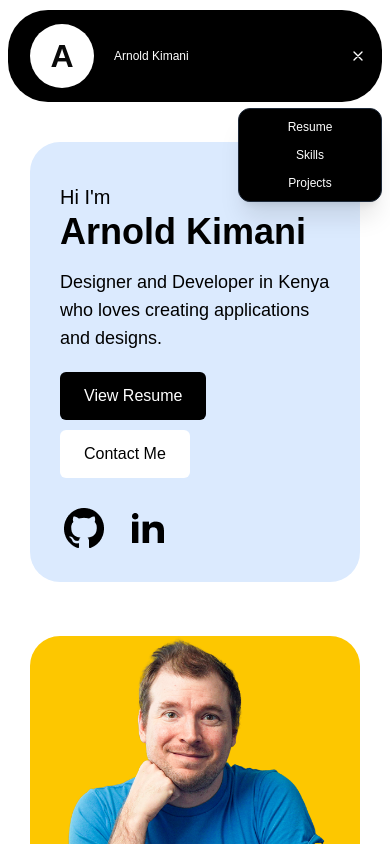
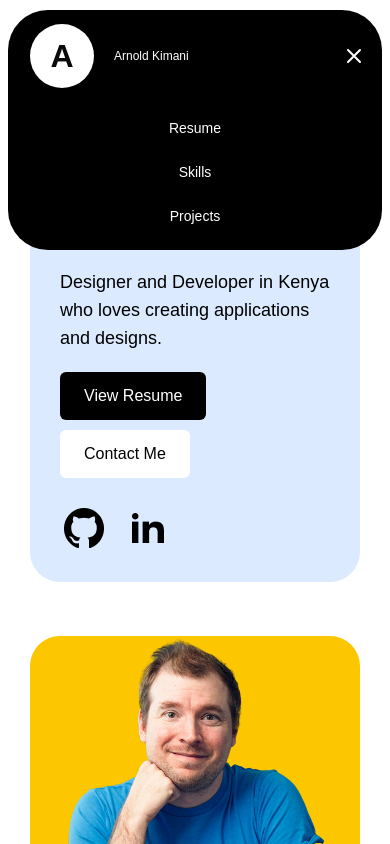
Before and after one commit to arnoldqym/kimani-portfolio, a Next.js app: page / in a window 390 px wide. Both pictures are taken after a click on the button "Open menu". Shown: the top 844 px of the page. Built offline with nearby package versions, Linux system fonts and the light colour scheme.

Commit message:
responsive nav fluid

```diff
--- a/app/layout.tsx
+++ b/app/layout.tsx
@@ -1,16 +1,5 @@
 import type { Metadata } from "next";
-import { Geist, Geist_Mono } from "next/font/google";
 import "./globals.css";
-
-const geistSans = Geist({
-  variable: "--font-geist-sans",
-  subsets: ["latin"],
-});
-
-const geistMono = Geist_Mono({
-  variable: "--font-geist-mono",
-  subsets: ["latin"],
-});
 
 export const metadata: Metadata = {
   title: "Create Next App",
@@ -24,7 +13,7 @@ export default function RootLayout({
 }>) {
   return (
     <html lang="en">
-      <body className={`${geistSans.variable} ${geistMono.variable} w-full antialiased`}>
+      <body className={`w-full antialiased`}>
         {children}
       </body>
     </html>
--- a/app/page.tsx
+++ b/app/page.tsx
@@ -1,4 +1,4 @@
-// "use client";
+"use client";
 import Navbar from "@/components/Navbar";
 import Image from "next/image";
 
--- a/components/Navbar.tsx
+++ b/components/Navbar.tsx
@@ -1,4 +1,4 @@
-"use client"
+// "use client";
 import { useState, useEffect } from 'react';
 
 export default function Navbar() {
@@ -8,7 +8,7 @@ export default function Navbar() {
     // Close menu when clicking outside
     useEffect(() => {
         const handleClickOutside = (e) => {
-            if (menuOpen && !e.target.closest('.mobile-menu-container')) {
+            if (menuOpen && !e.target.closest('.navbar-container')) {
                 setMenuOpen(false);
             }
         };
@@ -33,14 +33,16 @@ export default function Navbar() {
 
     return (
         <header className={`z-50 bg-transparent w-full mt-2.5 sm:mt-4.5 px-2 sm:px-4 flex fixed top-0 left-0 right-0 transition-all duration-300 ${
-            scrolled ? 'mt-0 py-0.5 bg-black bg-opacity-80 backdrop-blur-sm' : ''
+            scrolled ? 'mt-0 py-0.5 bg-black bg-opacity-80' : ''
         }`}>
-            {/* Navbar Container - Reduced size */}
-            <div className="relative w-full max-w-4xl mx-auto">
-                <div className="bg-black rounded-[40px] md:rounded-[75px] items-center w-full h-full py-1 px-3 sm:py-1.5 sm:px-4 flex transition-all overflow-hidden">
-                    {/* Full-width layout */}
-                    <div className="flex items-center justify-between w-full">
-                        {/* Logo Section - Optimized sizing */}
+            {/* Combined Navbar Container */}
+            <div className="navbar-container w-full max-w-4xl mx-auto">
+                <div className={`bg-black rounded-[40px] md:rounded-[75px] w-full transition-all overflow-hidden ${
+                    menuOpen ? 'pb-3' : 'py-1 px-3 sm:py-1.5 sm:px-4'
+                }`}>
+                    {/* Top Bar - Always visible */}
+                    <div className="flex items-center justify-between w-full py-1 px-3 sm:px-4">
+                        {/* Logo Section */}
                         <div className="flex items-center min-w-0">
                             <a href={'/'} className="logo-holder flex items-center">
                                 <div className="logo text-white text-3xl sm:text-4xl font-bold mr-1">A</div>
@@ -74,7 +76,7 @@ export default function Navbar() {
                             </nav>
                         </div>
 
-                        {/* Mobile Toggle Button - Compact */}
+                        {/* Mobile Toggle Button */}
                         <div className="flex md:hidden">
                             <button
                                 onClick={toggleMobileMenu}
@@ -82,47 +84,45 @@ export default function Navbar() {
                                 aria-label={menuOpen ? "Close menu" : "Open menu"}
                             >
                                 {menuOpen ? (
-                                    <svg className="w-4 h-4 text-white" fill="none" viewBox="0 0 24 24" stroke="currentColor">
+                                    <svg className="w-6 h-6 text-white" fill="none" viewBox="0 0 24 24" stroke="currentColor">
                                         <path strokeLinecap="round" strokeLinejoin="round" strokeWidth={2} d="M6 18L18 6M6 6l12 12" />
                                     </svg>
                                 ) : (
-                                    <svg className="w-4 h-4 text-white" fill="none" viewBox="0 0 24 24" stroke="currentColor">
+                                    <svg className="w-6 h-6 text-white" fill="none" viewBox="0 0 24 24" stroke="currentColor">
                                         <path strokeLinecap="round" strokeLinejoin="round" strokeWidth={2} d="M4 6h16M4 12h16M4 18h16" />
                                     </svg>
                                 )}
                             </button>
                         </div>
                     </div>
-                </div>
 
-                {/* Mobile Dropdown Menu - Compact */}
-                <div className={`mobile-menu-container absolute top-full right-0 mt-1.5 z-40 transition-all duration-300 transform origin-top-right ${
-                    menuOpen ? 'opacity-100 scale-100' : 'opacity-0 scale-95 invisible'
-                }`}>
-                    <div className="bg-black rounded-xl shadow-xl border border-gray-800 w-36 sm:w-40 overflow-hidden">
-                        <nav className="flex flex-col p-1">
+                    {/* Mobile Dropdown Menu - Integrated into navbar */}
+                    <div className={`md:hidden transition-all duration-300 overflow-hidden ${
+                        menuOpen ? 'max-h-32 opacity-100 mt-2' : 'max-h-0 opacity-0'
+                    }`}>
+                        <div className="flex flex-col px-4 pb-2 space-y-2">
                             <a
                                 href="#resume"
                                 onClick={() => setMenuOpen(false)}
-                                className="text-white px-3 py-1.5 hover:bg-gray-800 transition-colors rounded-lg text-center text-xs sm:text-sm"
+                                className="text-white px-3 py-2 hover:bg-gray-800 transition-colors rounded-lg text-center text-sm"
                             >
                                 Resume
                             </a>
                             <a
                                 href="#skills"
                                 onClick={() => setMenuOpen(false)}
-                                className="text-white px-3 py-1.5 hover:bg-gray-800 transition-colors rounded-lg text-center text-xs sm:text-sm"
+                                className="text-white px-3 py-2 hover:bg-gray-800 transition-colors rounded-lg text-center text-sm"
                             >
                                 Skills
                             </a>
                             <a
                                 href="/projects"
                                 onClick={() => setMenuOpen(false)}
-                                className="text-white px-3 py-1.5 hover:bg-gray-800 transition-colors rounded-lg text-center text-xs sm:text-sm"
+                                className="text-white px-3 py-2 hover:bg-gray-800 transition-colors rounded-lg text-center text-sm"
                             >
                                 Projects
                             </a>
-                        </nav>
+                        </div>
                     </div>
                 </div>
             </div>
```
